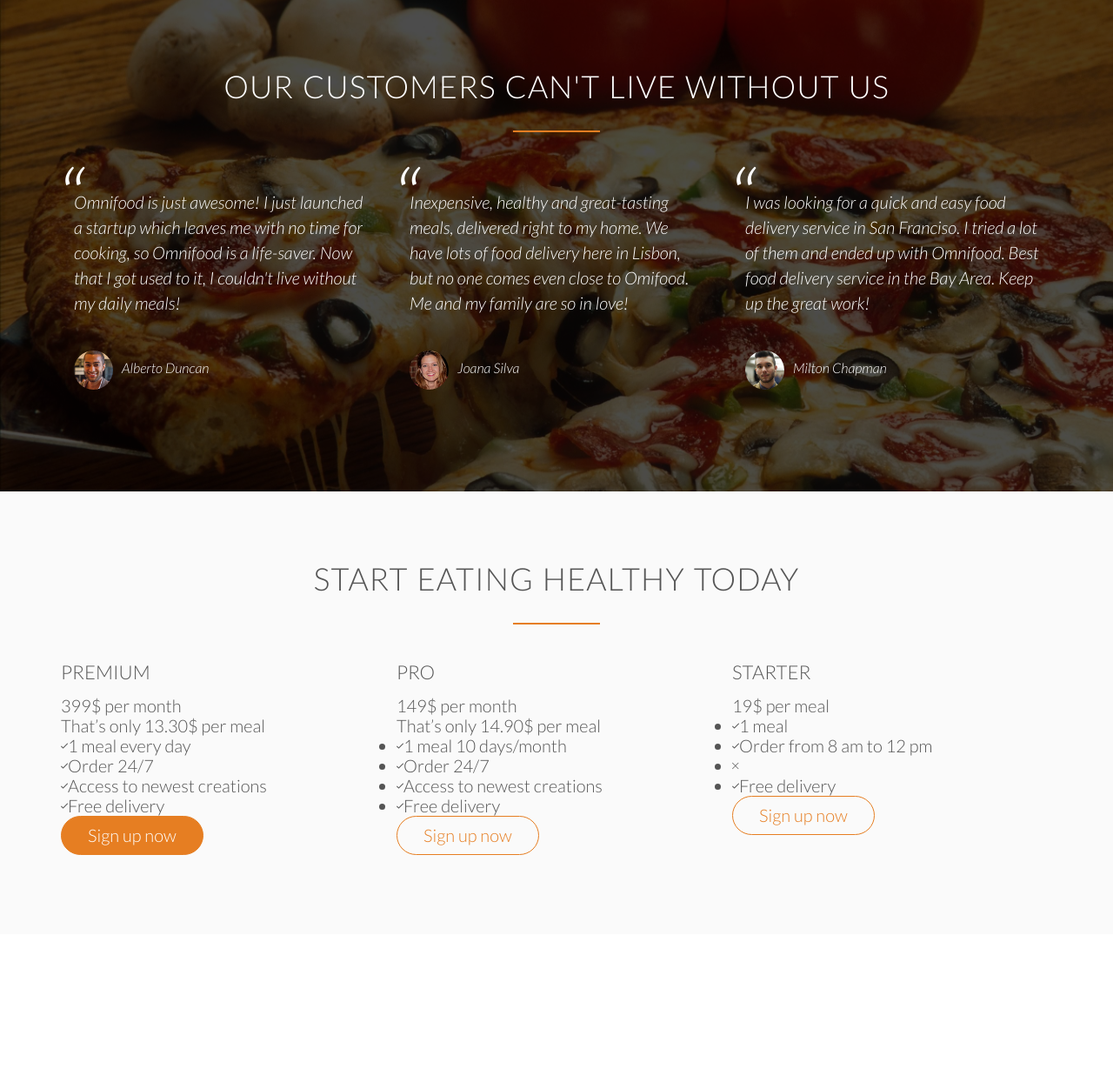
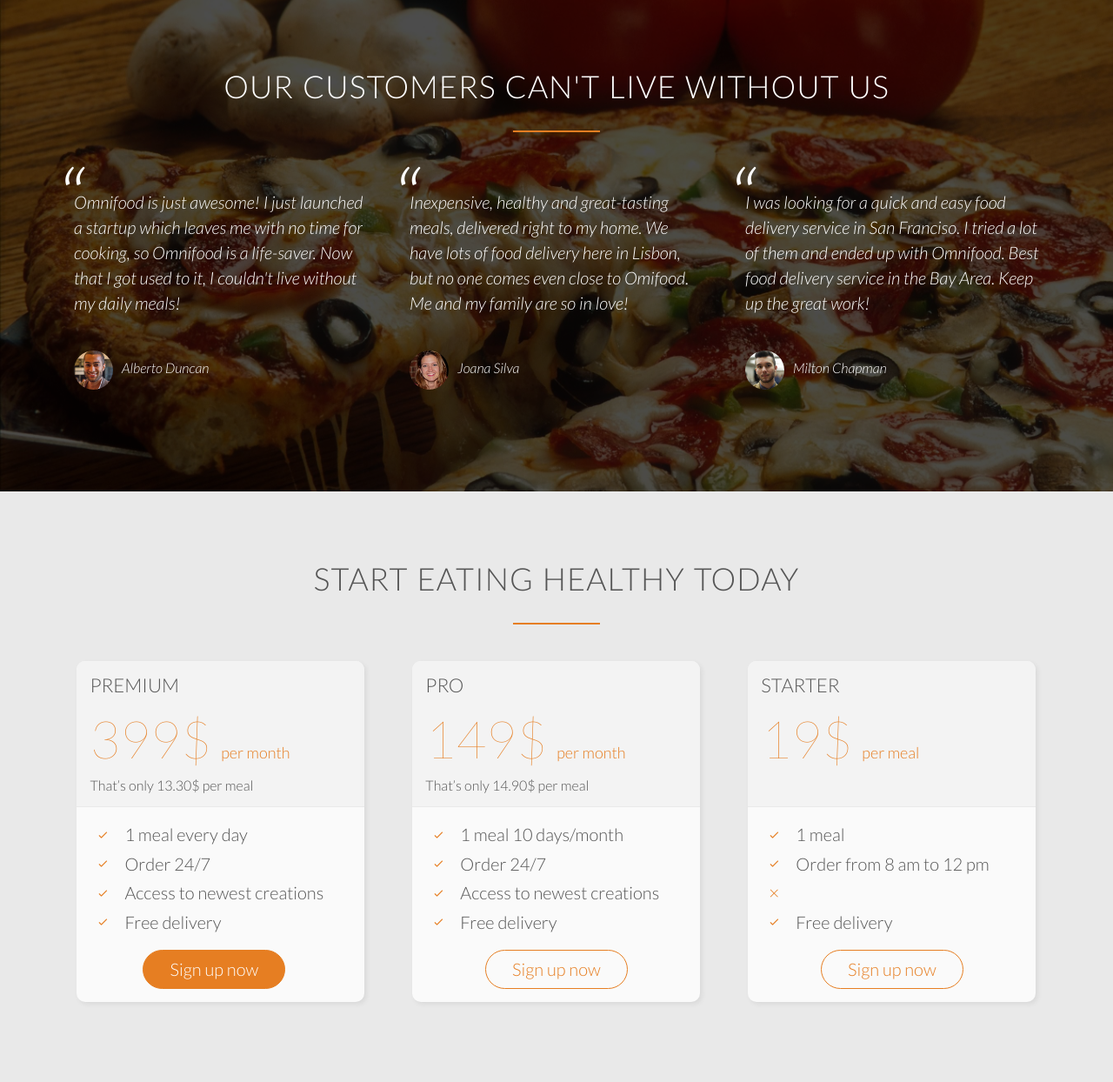
Before and after one commit to barrosdaniel/AcademicProjects-08OmniFood, a PHP site: page / in a window 1280 px wide. Shown: the part 3452-4696 px from the top of the page at 87% size. Before the commit the page ends 4435 px from the top, so only its background shows below. Run offline with PHP 8.4, Linux system fonts and the light colour scheme; some web fonts are replaced.

Commit message:
feature: sign-up section complete

```diff
--- a/index.html
+++ b/index.html
@@ -235,7 +235,7 @@
     </div>
   </section>
 
-  <section class="plans">
+  <section class="section-plans">
     <div class="container">
       <h2>Start eating healthy today</h2>
     </div>
@@ -245,16 +245,19 @@
         <div class="plan-box">
           <div>
             <h3>Premium</h3>
-            <p class="plan-price">399$ per month</p>
+            <p class="plan-price">399$ <span>per month</span></p>
             <p class="plan-price-meal">That’s only 13.30$ per meal</p>
           </div>
           <div>
             <ul>
-              <li><i class="ion-ios-checkmark-empty"></i>1 meal every day</li>
-              <li><i class="ion-ios-checkmark-empty"></i>Order 24/7</li>
-              <li><i class="ion-ios-checkmark-empty"></i>Access to newest
+              <li><i class="ion-ios-checkmark-empty icon-small"></i>1 meal
+                every day</li>
+              <li><i class="ion-ios-checkmark-empty icon-small"></i>Order 24/7</li>
+              <li><i class="ion-ios-checkmark-empty icon-small"></i>Access to
+                newest
                 creations</li>
-              <li><i class="ion-ios-checkmark-empty"></i>Free delivery</li>
+              <li><i class="ion-ios-checkmark-empty icon-small"></i>Free
+                delivery</li>
             </ul>
           </div>
           <div>
@@ -267,16 +270,19 @@
         <div class="plan-box">
           <div>
             <h3>Pro</h3>
-            <p class="plan-price">149$ per month</p>
+            <p class="plan-price">149$ <span>per month</span></p>
             <p class="plan-price-meal">That’s only 14.90$ per meal</p>
           </div>
           <div>
             <ul>
-              <li><i class="ion-ios-checkmark-empty"></i>1 meal 10 days/month</li>
-              <li><i class="ion-ios-checkmark-empty"></i>Order 24/7</li>
-              <li><i class="ion-ios-checkmark-empty"></i>Access to newest
+              <li><i class="ion-ios-checkmark-empty icon-small"></i>1 meal 10
+                days/month</li>
+              <li><i class="ion-ios-checkmark-empty icon-small"></i>Order 24/7</li>
+              <li><i class="ion-ios-checkmark-empty icon-small"></i>Access to
+                newest
                 creations</li>
-              <li><i class="ion-ios-checkmark-empty"></i>Free delivery</li>
+              <li><i class="ion-ios-checkmark-empty icon-small"></i>Free
+                delivery</li>
             </ul>
           </div>
           <div>
@@ -289,16 +295,18 @@
         <div class="plan-box">
           <div>
             <h3>Starter</h3>
-            <p class="plan-price">19$ per meal</p>
-            <p class="plan-price-meal"></p>
+            <p class="plan-price">19$ <span>per meal</span></p>
+            <p class="plan-price-meal">&nbsp;</p>
           </div>
           <div>
             <ul>
-              <li><i class="ion-ios-checkmark-empty"></i>1 meal</li>
-              <li><i class="ion-ios-checkmark-empty"></i>Order from 8 am to 12
+              <li><i class="ion-ios-checkmark-empty icon-small"></i>1 meal</li>
+              <li><i class="ion-ios-checkmark-empty icon-small"></i>Order from
+                8 am to 12
                 pm</li>
-              <li><i class="ion-ios-close-empty"></i></li>
-              <li><i class="ion-ios-checkmark-empty"></i>Free delivery</li>
+              <li><i class="ion-ios-close-empty icon-small"></i></li>
+              <li><i class="ion-ios-checkmark-empty icon-small"></i>Free
+                delivery</li>
             </ul>
           </div>
           <div>
--- a/resources/css/styles.css
+++ b/resources/css/styles.css
@@ -3,12 +3,14 @@
 /* ----------------------------------------*/
 :root {
   --background-color: #fafafa;
+  --background-color-light: #f3f3f3;
   --background-color-dark: #e9e9e9;
   --primary-text-color: #555;
   --light-text-color: #fff;
   --highlight-color: #e67e22;
-  --highlight-dark-color: #a15512;
+  --highlight-dark-color: #cf6d17;
   --image-overlay-color: rgba(0, 0, 0, 0.7);
+  --box-shadow: 0.125rem 0.125rem 0.25rem rgba(85, 85, 85, 0.1);
 }
 
 /* ----------------------------------------*/
@@ -161,6 +163,19 @@ h3 {
   color: var(--highlight-color);
   margin-bottom: 0.5rem;
   text-align: center;
+}
+
+.icon-small {
+  display: inline-block;
+  width: 1.5rem;
+  font-size: 1.2rem;
+  color: var(--highlight-color);
+  text-align: center;
+  margin-right: 0.5rem;
+  /* Align icon to the middle of the container line */
+  line-height: 1.2rem;
+  vertical-align: middle;
+  margin-top: -0.25rem;
 }
 
 
@@ -341,7 +356,7 @@ div.city-feature p {
   font-size: 0.9rem;
 }
 
-div.city-feature i {
+/* div.city-feature i {
   display: inline-block;
   width: 1.5rem;
   font-size: 1.2rem;
@@ -352,7 +367,7 @@ div.city-feature i {
   line-height: 1.2rem;
   vertical-align: middle;
   margin-top: -0.25rem;
-}
+} */
 
 div.city-feature p a:link,
 div.city-feature p a:visited {
@@ -409,3 +424,61 @@ blockquote cite img {
   margin-right: 0.5rem;
   vertical-align: middle;
 }
+
+
+
+/* ----------------------------------------*/
+/* Plans Section */
+/* ----------------------------------------*/
+.section-plans {
+  background-color: var(--background-color-dark);
+}
+
+.plan-box {
+  width: 90%;
+  margin: 0 5%;
+  border-radius: 0.5rem;
+  box-shadow: var(--box-shadow);
+  background-color: var(--background-color);
+}
+
+.plan-box div {
+  padding: 0.75rem;
+}
+
+.plan-box div:first-child {
+  border-bottom: 1px solid var(--background-color-dark);
+  border-top-left-radius: 0.5rem;
+  border-top-right-radius: 0.5rem;
+  background-color: var(--background-color-light);
+}
+
+.plan-price {
+  font-size: 3rem;
+  margin-bottom: 0.5rem;
+  color: var(--highlight-color);
+  font-weight: 100;
+}
+
+.plan-price span {
+  font-size: 30%;
+  font-weight: 300;
+}
+
+.plan-price-meal {
+  font-size: 80%;
+}
+
+.plan-box ul {
+  list-style: none;
+}
+
+.plan-box ul li {
+  padding: 0.25rem 0;
+}
+
+.plan-box div:last-child {
+  padding-top: 0;
+  text-align: center;
+  border: 0;
+}
```
